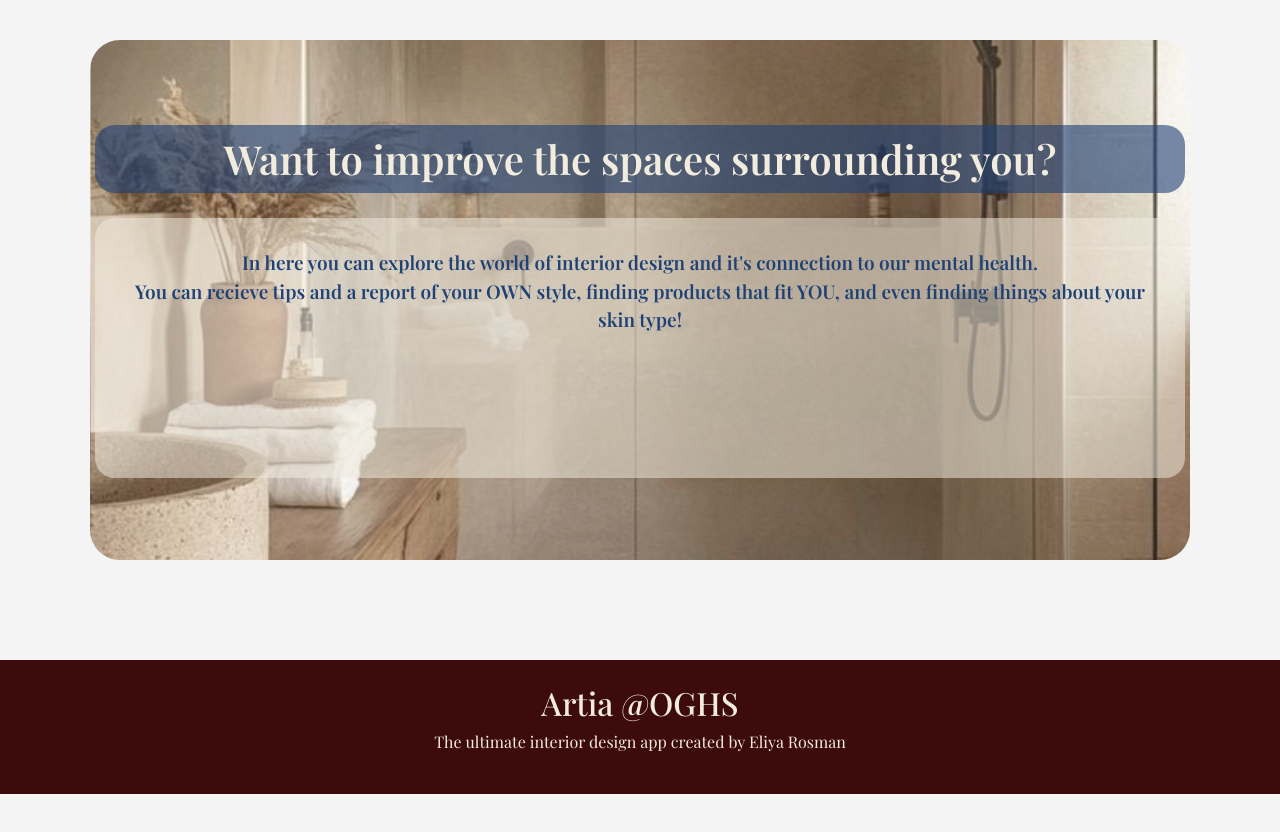
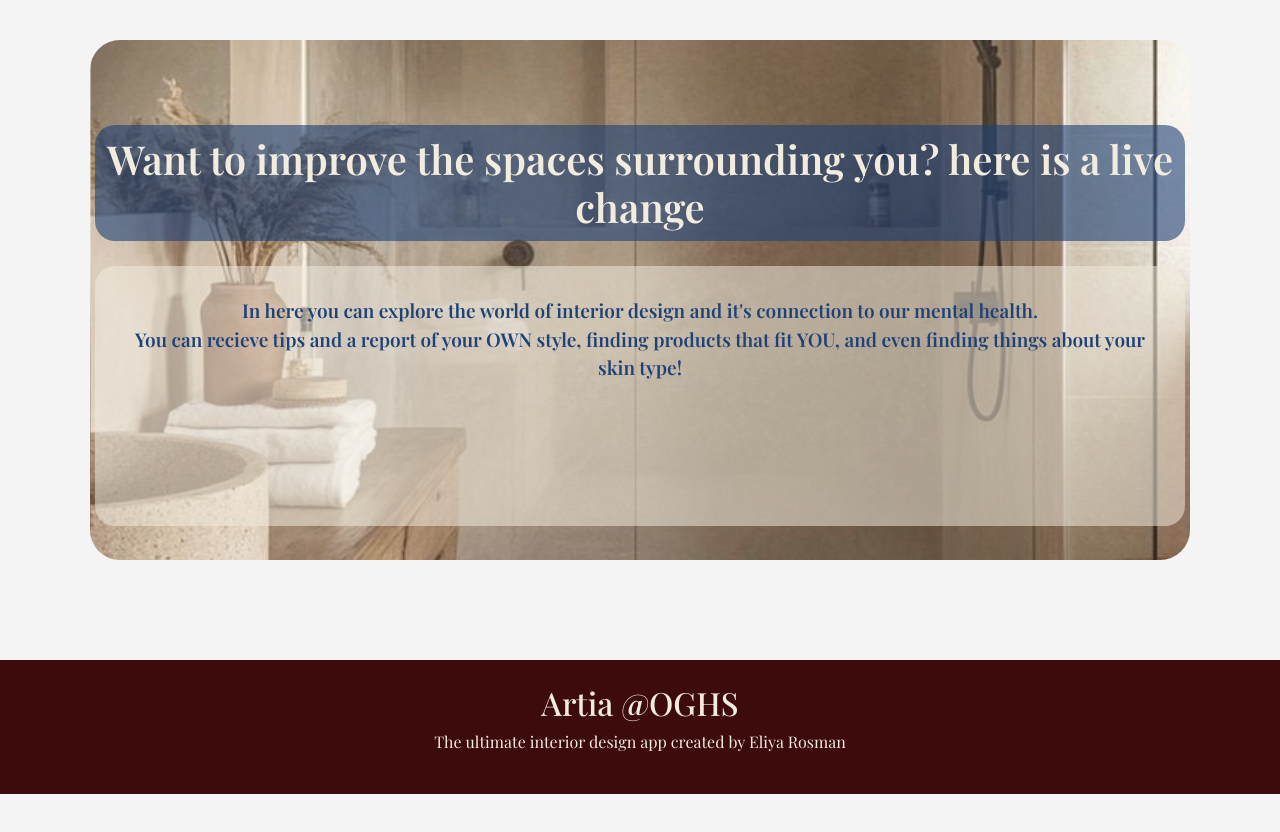
Before and after one commit to eli-jelly/artia2, a website: page public/index.html in a window 1280 px wide. Shown: the part 860-1692 px from the top of the page. Drawn offline with nearby package versions, Linux system fonts and the light colour scheme; a web font is replaced by a local one.

Commit message:
Testing commit on render

```diff
--- a/public/index.html
+++ b/public/index.html
@@ -112,7 +112,7 @@
     <!--banner-->
         <section>
             <div class="banner-home">
-                <h1>Want to improve the spaces surrounding you?</h1>
+                <h1>Want to improve the spaces surrounding you? here is a live change</h1>
                 <p>In here you can explore the world of interior design and it's connection to our mental health. <br> You can recieve tips and a report of your OWN style, finding products that fit YOU, and even finding things about your skin type! </p>
             </div>
         </section>
```
